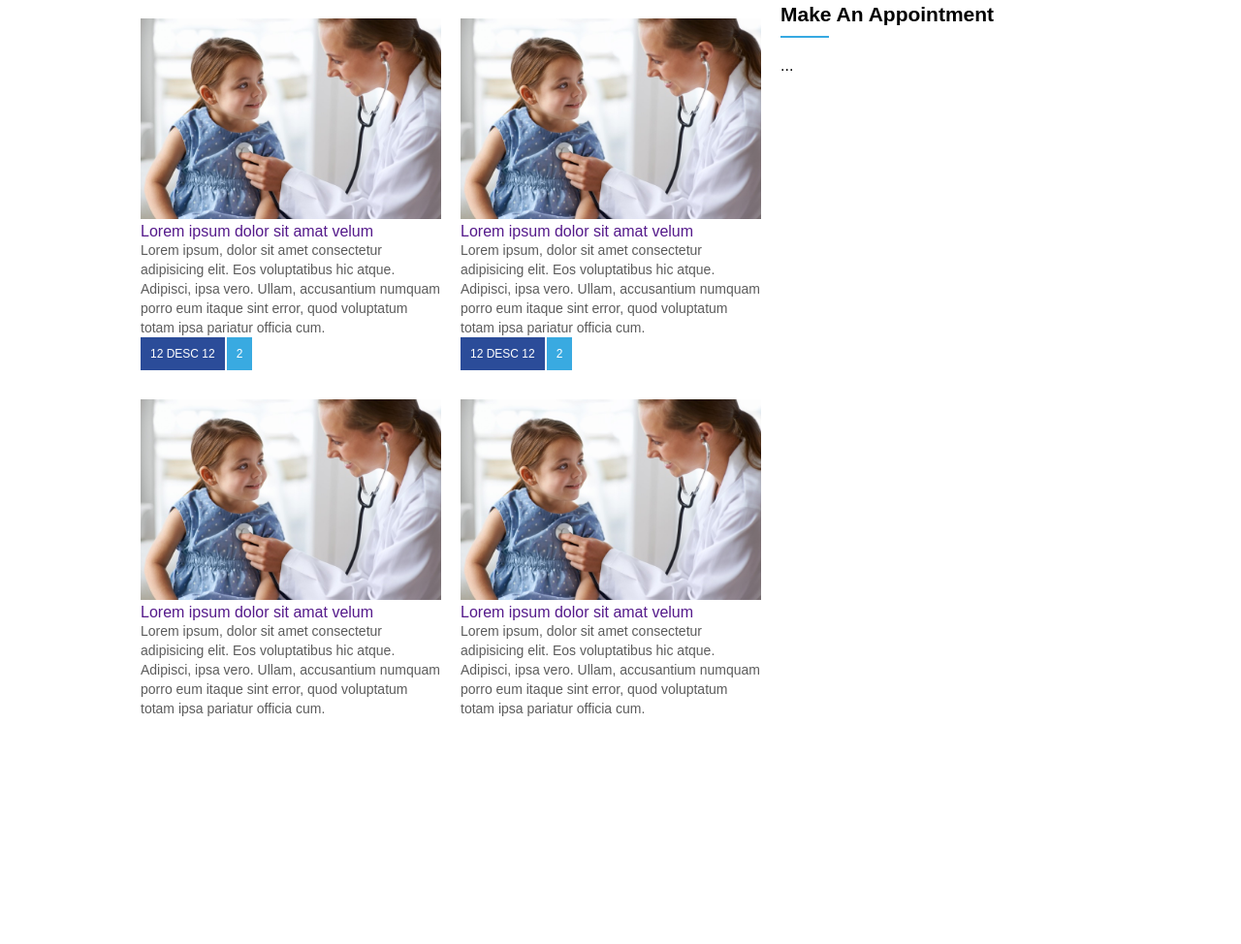
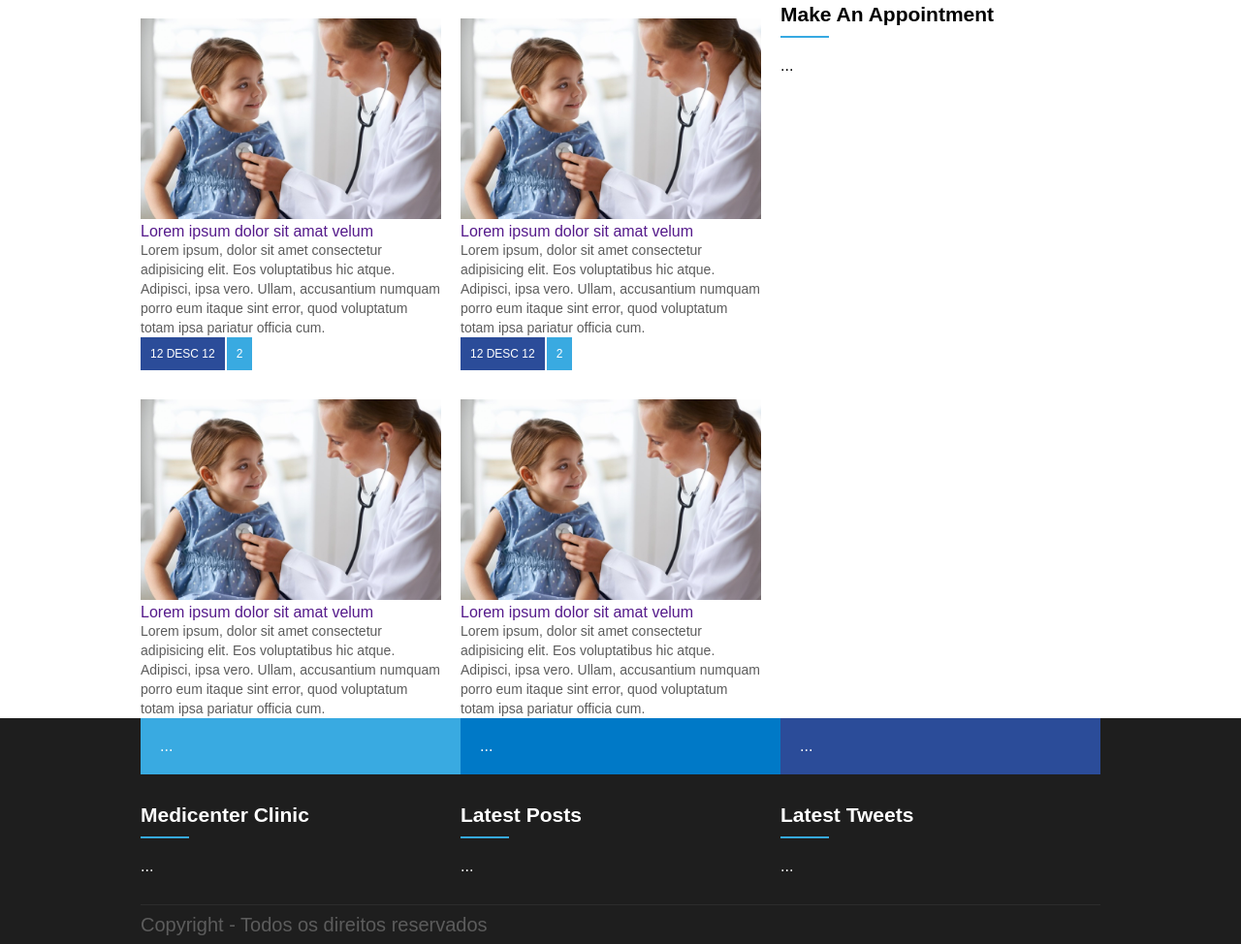
Before and after one commit to MatheusWylla/MediCenter, a plain HTML site: page mediCenter/index.html in a window 1280 px wide. Shown: the part 921-1895 px from the top of the page at 97% size. Before the commit the page ends 1662 px from the top, so only its background shows below. Drawn offline with Linux system fonts and the light colour scheme.

Commit message:
inicio do footer

```diff
--- a/mediCenter/assets/css/style.css
+++ b/mediCenter/assets/css/style.css
@@ -222,3 +222,59 @@ article .news_resume {
   line-height: 20px;
   font-size: 14px;
 }
+
+footer {
+  background-color: #1e1e1e;
+  display: flex;
+  justify-content: center;
+}
+
+.footer_menu {
+  display: flex;
+}
+
+.fm_1,
+.fm_2,
+.fm_3 {
+  flex: 1;
+  color: #fff;
+  padding: 20px;
+}
+
+.fm_1 {
+  background-color: #39aae1;
+}
+
+.fm_2 {
+  background-color: #0079c7;
+}
+
+.fm_3 {
+  background-color: #2b4c99;
+}
+
+.footer_area {
+  display: flex;
+}
+
+.footer_areaitem {
+  flex: 1;
+  color: #fff;
+}
+
+.flexColumn {
+  flex-direction: column;
+}
+
+footer .widget_title_text {
+  color: #fff;
+}
+
+.footer_copy {
+  border-top: 1px solid #2c2c2c;
+  height: 40px;
+  line-height: 40px;
+  color: #5c5c5c;
+  font-size: 20px;
+  margin-top: 30px;
+}
--- a/mediCenter/index.html
+++ b/mediCenter/index.html
@@ -174,5 +174,49 @@
         </aside>
       </div>
     </section>
+
+    <footer>
+      <div class="container flexColumn">
+        <div class="footer_menu">
+          <div class="fm_1">...</div>
+          <div class="fm_2">...</div>
+          <div class="fm_3">...</div>
+        </div>
+        <div class="footer_area">
+          <div class="footer_areaitem">
+            <div class="widget">
+              <div class="widget_title">
+                <div class="widget_title_text">Medicenter Clinic</div>
+                <div class="widget_title_bar"></div>
+              </div>
+              <div class="widget_body">...</div>
+            </div>
+          </div>
+          <div class="footer_areaitem">
+            <div class="footer_areaitem">
+              <div class="widget">
+                <div class="widget_title">
+                  <div class="widget_title_text">Latest Posts</div>
+                  <div class="widget_title_bar"></div>
+                </div>
+                <div class="widget_body">...</div>
+              </div>
+            </div>
+          </div>
+          <div class="footer_areaitem">
+            <div class="footer_areaitem">
+              <div class="widget">
+                <div class="widget_title">
+                  <div class="widget_title_text">Latest Tweets</div>
+                  <div class="widget_title_bar"></div>
+                </div>
+                <div class="widget_body">...</div>
+              </div>
+            </div>
+          </div>
+        </div>
+        <div class="footer_copy">Copyright - Todos os direitos reservados</div>
+      </div>
+    </footer>
   </body>
 </html>
```
